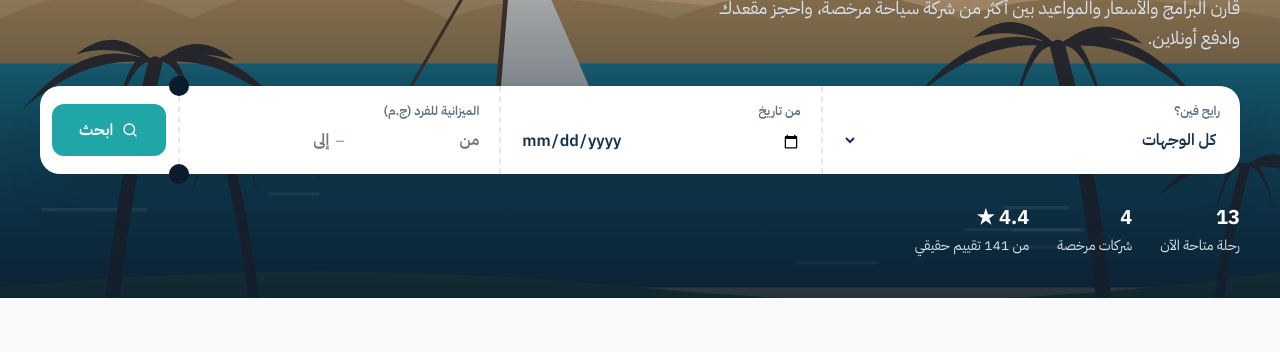
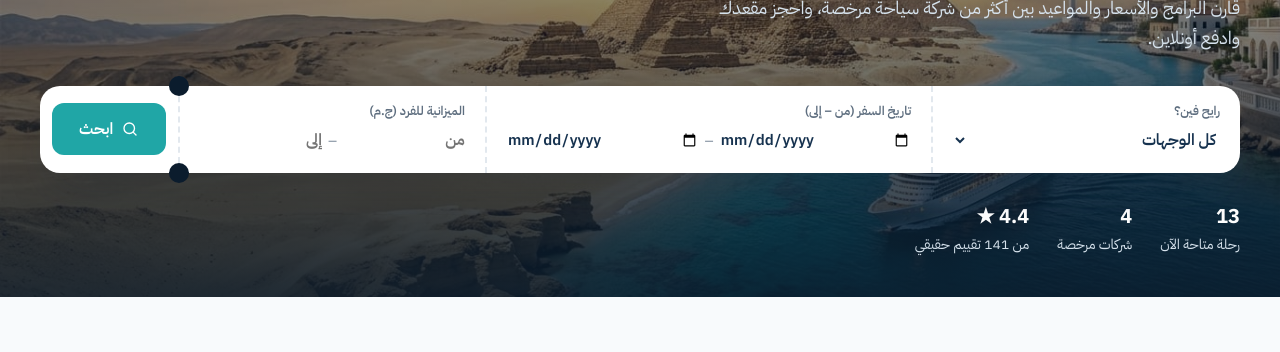
Before and after one commit to romany0093-prog/Rehlaty, a plain HTML site: page index.html in a window 1280 px wide. Shown: the part 337-689 px from the top of the page. Drawn offline with Linux system fonts and the light colour scheme; a web font is replaced by a local one.

Commit message:
Hero cover photo and from/to date range in search
Co-Authored-By: Claude Opus 5.5 <noreply@anthropic.com>
Claude-Session: https://claude.ai/code/session_01XzcoY3B6hzi3yk8rff4GJL

```diff
--- a/index.html
+++ b/index.html
@@ -152,15 +152,16 @@ svg.i.lg{width:22px;height:22px}
 /* hero */
 .hero{position:relative;color:#fff;overflow:hidden;background:var(--navy-950)}
 .hero-art{position:absolute;inset:0}
-.hero-art img{width:100%;height:100%;object-fit:cover}
-.hero-art::after{content:"";position:absolute;inset:0;background:linear-gradient(180deg,rgba(11,28,45,.15) 0%,rgba(11,28,45,.35) 45%,rgba(11,28,45,.88) 100%)}
+.hero-art img{width:100%;height:100%;object-fit:cover;object-position:60% 40%}
+.hero-art::after{content:"";position:absolute;inset:0;background:linear-gradient(180deg,rgba(11,28,45,.10) 0%,rgba(11,28,45,.42) 40%,rgba(11,28,45,.9) 100%)}
+.hero h1,.hero p.lead{text-shadow:0 2px 18px rgba(11,28,45,.55)}
 .hero-in{position:relative;padding-block:96px 40px;min-height:560px;display:flex;flex-direction:column;justify-content:flex-end}
 .hero h1{color:#fff;max-width:760px;font-size:clamp(32px,5vw,58px)}
 .hero p.lead{color:#D6E2EC;font-size:18px;max-width:560px;margin-top:14px}
 .hero-dest{position:absolute;top:24px;inset-inline-end:0;font-size:13px;color:#D6E2EC;background:rgba(11,28,45,.45);padding:6px 12px;border-radius:999px;backdrop-filter:blur(6px)}
 
 /* ticket search */
-.ticket{display:grid;grid-template-columns:1.3fr 1fr 1fr auto;background:#fff;color:var(--ink);border-radius:20px;box-shadow:var(--sh-3);margin-top:32px;position:relative}
+.ticket{display:grid;grid-template-columns:1.1fr 1.6fr 1.1fr auto;background:#fff;color:var(--ink);border-radius:20px;box-shadow:var(--sh-3);margin-top:32px;position:relative}
 .ticket .tf{padding:14px 20px;display:flex;flex-direction:column;gap:2px;position:relative;min-width:0}
 .ticket .tf+.tf{border-inline-start:2px dashed var(--line)}
 .ticket .tf label{font-size:12.5px;font-weight:600;color:var(--muted)}
@@ -172,6 +173,8 @@ svg.i.lg{width:22px;height:22px}
 .ticket .go::before{top:-10px}.ticket .go::after{bottom:-10px}
 .price-pair{display:flex;gap:6px;align-items:center}
 .price-pair input{width:50%!important}
+.date-pair input{font-size:15px!important}
+.date-pair .sep{color:var(--faint);flex:none}
 @media (max-width:900px){.ticket{grid-template-columns:1fr 1fr}.ticket .tf+.tf{border-inline-start:0}.ticket .tf{border-bottom:2px dashed var(--line)}.ticket .tf:nth-child(2){border-inline-start:2px dashed var(--line)}.ticket .go{grid-column:1/-1;border:0}.ticket .go::before,.ticket .go::after{display:none}.ticket .go .btn{width:100%}}
 @media (max-width:560px){.ticket{grid-template-columns:1fr}.ticket .tf:nth-child(2){border-inline-start:0}}
 .hero-stats{display:flex;gap:28px;margin-top:26px;flex-wrap:wrap;color:#D6E2EC;font-size:14px}
@@ -1587,14 +1590,13 @@ function viewHome() {
   const heroTrip = featured[0] || trips[0];
   const destOpts = db.destinations.map((d) => `<option value="${d.id}">${esc(L(d.name))}</option>`).join('');
   return publicLayout(`
-  <section class="hero"><div class="hero-art"><img src="${artURL('nile', 1)}" alt=""></div>
+  <section class="hero"><div class="hero-art"><img src="assets/hero.jpg" srcset="assets/hero-800.jpg 800w, assets/hero.jpg 1376w" sizes="100vw" alt="" fetchpriority="high" onerror="this.onerror=null;this.removeAttribute('srcset');this.src=artURL('nile',1)"></div>
     <div class="wrap hero-in" style="position:relative">
-      <span class="hero-dest">${ic('pin')} ${tr('أسوان، صعيد مصر', 'Aswan, Upper Egypt')}</span>
       <h1>${tr('كل رحلات مصر، من شركات موثوقة، في حجز واحد', 'Every Egyptian trip, from trusted operators, in one booking')}</h1>
       <p class="lead">${tr('قارن البرامج والأسعار والمواعيد بين أكثر من شركة سياحة مرخصة، واحجز مقعدك وادفع أونلاين.', 'Compare programmes, prices and dates across licensed tour operators, then book your seat and pay online.')}</p>
       <form class="ticket" data-f="hero-search" role="search">
         <div class="tf"><label for="hs-dest">${tr('رايح فين؟', 'Where to?')}</label><select id="hs-dest" name="dest"><option value="">${tr('كل الوجهات', 'All destinations')}</option>${destOpts}</select></div>
-        <div class="tf"><label for="hs-date">${tr('من تاريخ', 'From date')}</label><input id="hs-date" name="date" type="date" min="${iso(addDays(TODAY, 1))}"></div>
+        <div class="tf"><label for="hs-date">${tr('تاريخ السفر (من – إلى)', 'Travel dates (from – to)')}</label><div class="price-pair date-pair"><input id="hs-date" name="date" type="date" min="${iso(addDays(TODAY, 1))}" data-ch="date-from" data-to="hs-to" aria-label="${tr('من تاريخ', 'From date')}"><span class="sep">–</span><input id="hs-to" name="to" type="date" min="${iso(addDays(TODAY, 1))}" aria-label="${tr('إلى تاريخ', 'To date')}"></div></div>
         <div class="tf"><label>${tr('الميزانية للفرد (ج.م)', 'Budget per person (EGP)')}</label><div class="price-pair"><input name="min" type="number" min="0" step="500" placeholder="${tr('من', 'Min')}" aria-label="${tr('أقل سعر', 'Min price')}"><span class="faint">–</span><input name="max" type="number" min="0" step="500" placeholder="${tr('إلى', 'Max')}" aria-label="${tr('أعلى سعر', 'Max price')}"></div></div>
         <div class="go"><button class="btn btn-teal btn-lg" type="submit">${ic('search')}${tr('ابحث', 'Search')}</button></div>
       </form>
@@ -1639,7 +1641,8 @@ function viewHome() {
 
   <section class="sec"><div class="wrap"><div class="card card-pad row wrapx between" style="gap:20px;padding:28px"><div><h2 style="font-size:22px">${tr('عندك شركة سياحة؟', 'Run a tour company?')}</h2><p class="muted" style="margin-top:6px">${tr('اعرض رحلاتك لآلاف المسافرين وخلّي الحجز والتحصيل علينا. العمولة ' + db.settings.commission + '٪ على الحجز المكتمل فقط.', 'Reach thousands of travellers and let us handle booking and payment. ' + db.settings.commission + '% commission on completed bookings only.')}</p></div><a class="btn btn-primary btn-lg" href="#/register/company">${tr('سجّل شركتك', 'List your company')}</a></div></div></section>`);
 }
-FORMS['hero-search'] = (f) => { const d = formData(f); const q = new URLSearchParams(); Object.entries(d).forEach(([k, v]) => v && q.set(k, v)); go('#/trips' + (q.toString() ? '?' + q : '')); };
+CHANGES['date-from'] = (el) => { const to = document.getElementById(el.dataset.to); if (!to) return; to.min = el.value || to.min; if (to.value && el.value && to.value < el.value) to.value = ''; };
+FORMS['hero-search'] = (f) => { const d = formData(f); if (d.date && d.to && d.to < d.date) return toast(tr('تاريخ "إلى" لازم يكون بعد تاريخ "من".', 'The “to” date must be after the “from” date.'), 'bad'); const q = new URLSearchParams(); Object.entries(d).forEach(([k, v]) => v && q.set(k, v)); go('#/trips' + (q.toString() ? '?' + q : '')); };
 function companyCard(c) {
   const cr = companyRating(c.id), n = publicTrips().filter((t) => t.companyId === c.id).length;
   return `<a class="card card-pad" href="#/company/${c.id}" style="display:flex;flex-direction:column;gap:10px"><div class="row">${coLogo(c, 'md')}<div class="grow" style="min-width:0"><h3 style="font-size:16px">${esc(L(c.name))}</h3><div class="xs faint">${esc(L(c.city))}</div></div></div><p class="small muted" style="display:-webkit-box;-webkit-line-clamp:2;-webkit-box-orient:vertical;overflow:hidden">${esc(L(c.desc))}</p><div class="row between small">${starsHTML(cr.avg, cr.count)}<span class="muted">${tr(`${n} رحلة`, `${n} trips`)}</span></div></a>`;
@@ -1654,7 +1657,7 @@ function filterTrips(q) {
   if (q.cat) { const cs = q.cat.split(','); list = list.filter(({ t }) => cs.includes(t.catId)); }
   if (q.co) list = list.filter(({ t }) => t.companyId === q.co);
   if (q.dur) list = list.filter(({ t }) => (q.dur === '1' ? t.days === 1 : q.dur === '2-3' ? t.days >= 2 && t.days <= 3 : q.dur === '4-5' ? t.days >= 4 && t.days <= 5 : t.days >= 6));
-  if (q.date) list = list.filter(({ s }) => s.deps.some((d) => d.start >= q.date));
+  if (q.date || q.to) { const from = q.date || '', to = q.to && (!q.date || q.to >= q.date) ? q.to : ''; list = list.filter(({ s }) => s.deps.some((d) => (!from || d.start >= from) && (!to || d.start <= to))); }
   if (q.min) list = list.filter(({ s }) => s.minPrice >= +q.min);
   if (q.max) list = list.filter(({ s }) => s.minPrice <= +q.max);
   if (q.rating) list = list.filter(({ s }) => s.rating >= +q.rating);
@@ -1676,7 +1679,7 @@ function viewTrips() {
       <div class="fg"><div class="search" style="position:relative"><input class="input" placeholder="${tr('ابحث باسم الرحلة أو الشركة', 'Search trip or company')}" value="${esc(q.q || '')}" data-ch="flt-text" data-k="q" aria-label="${tr('بحث', 'Search')}"></div></div>
       <div class="fg"><h4>${tr('الوجهة', 'Destination')}</h4>${db.destinations.map((d) => chk('dest', d.id, L(d.name))).join('')}</div>
       <div class="fg"><h4>${tr('السعر للفرد (ج.م)', 'Price per person (EGP)')}</h4><div class="row"><input class="input" type="number" min="0" step="500" placeholder="${tr('من', 'Min')}" value="${esc(q.min || '')}" data-ch="flt-text" data-k="min" aria-label="${tr('أقل سعر', 'Min')}"><input class="input" type="number" min="0" step="500" placeholder="${tr('إلى', 'Max')}" value="${esc(q.max || '')}" data-ch="flt-text" data-k="max" aria-label="${tr('أعلى سعر', 'Max')}"></div></div>
-      <div class="fg"><h4>${tr('تاريخ السفر', 'Travel date')}</h4><input class="input" type="date" min="${iso(addDays(TODAY, 1))}" value="${esc(q.date || '')}" data-ch="flt-text" data-k="date" aria-label="${tr('من تاريخ', 'From date')}"><span class="hint">${tr('رحلات لها مواعيد في هذا التاريخ أو بعده', 'Trips with a departure on or after this date')}</span></div>
+      <div class="fg"><h4>${tr('تاريخ السفر', 'Travel date')}</h4><div class="stack" style="--gap:8px"><label class="small muted" for="fl-from">${tr('من', 'From')}</label><input class="input" id="fl-from" type="date" min="${iso(addDays(TODAY, 1))}" value="${esc(q.date || '')}" data-ch="flt-text" data-k="date"><label class="small muted" for="fl-to">${tr('إلى', 'To')}</label><input class="input" id="fl-to" type="date" min="${esc(q.date || iso(addDays(TODAY, 1)))}" value="${esc(q.to || '')}" data-ch="flt-text" data-k="to"></div><span class="hint">${q.date && q.to && q.to < q.date ? tr('تاريخ "إلى" قبل "من"، تم تجاهله.', 'The “to” date is before “from”, so it was ignored.') : tr('رحلات لها موعد سفر داخل الفترة دي', 'Trips with a departure in this range')}</span></div>
       <div class="fg"><h4>${tr('المدة', 'Duration')}</h4>${rad('dur', '', tr('أي مدة', 'Any'))}${rad('dur', '1', tr('يوم واحد', '1 day'))}${rad('dur', '2-3', tr('٢–٣ أيام', '2–3 days'))}${rad('dur', '4-5', tr('٤–٥ أيام', '4–5 days'))}${rad('dur', '6', tr('٦ أيام أو أكثر', '6+ days'))}</div>
       <div class="fg"><h4>${tr('نوع الرحلة', 'Trip type')}</h4>${db.categories.map((c) => chk('cat', c.id, L(c.name))).join('')}</div>
       <div class="fg"><h4>${tr('الشركة', 'Operator')}</h4><select class="select" data-ch="flt-text" data-k="co" aria-label="${tr('الشركة', 'Operator')}"><option value="">${tr('كل الشركات', 'All operators')}</option>${db.companies.filter((c) => c.status === 'approved').map((c) => `<option value="${c.id}" ${q.co === c.id ? 'selected' : ''}>${esc(L(c.name))}</option>`).join('')}</select></div>
```
Also changed, not shown: src/1-head.html (+6 -3 lines), src/6-public.js (+6 -6 lines), assets/hero-800.jpg (added), assets/hero.jpg (added).
